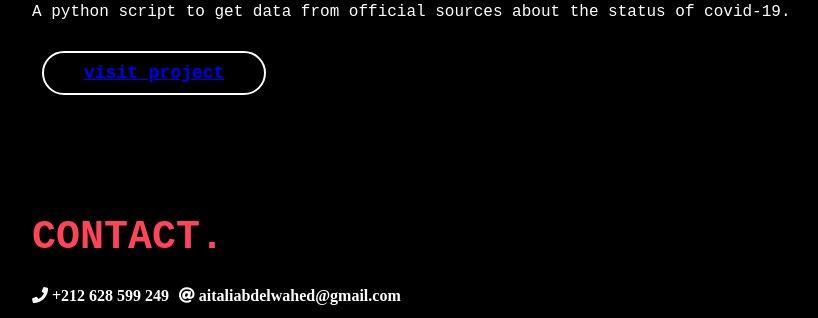
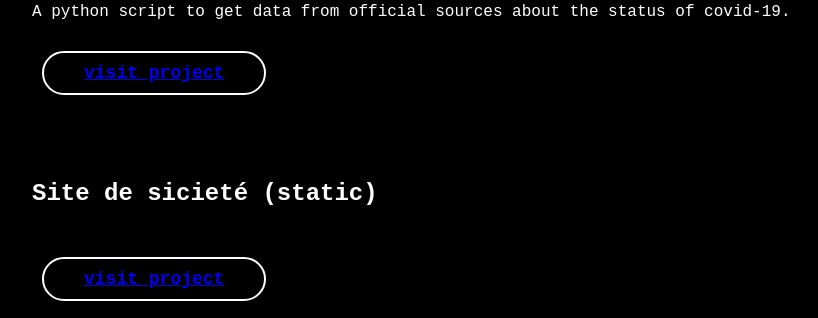
Before and after one commit to uiy123/portfolio, a plain HTML site: page index.html in a window 1280 px wide. Shown: the part 1740-2058 px from the top of the page, without its empty margins (96-914 px from the left). Drawn offline with nearby package versions, Linux system fonts and the light colour scheme.

Commit message:
Update index.html

```diff
--- a/index.html
+++ b/index.html
@@ -71,6 +71,15 @@
                  </a> </button>
                 </div>
 
+                  <br>
+                <br>
+                <div class="project">
+                 <h2>Site de sicieté (static)</h2>
+
+                 <button class="btn_one"><a href="https://first-parts-auto.tech/" target="_blank">
+                 	visit project
+                 </a> </button>
+                </div>
              </div>
 
               <div id="contact">
```
